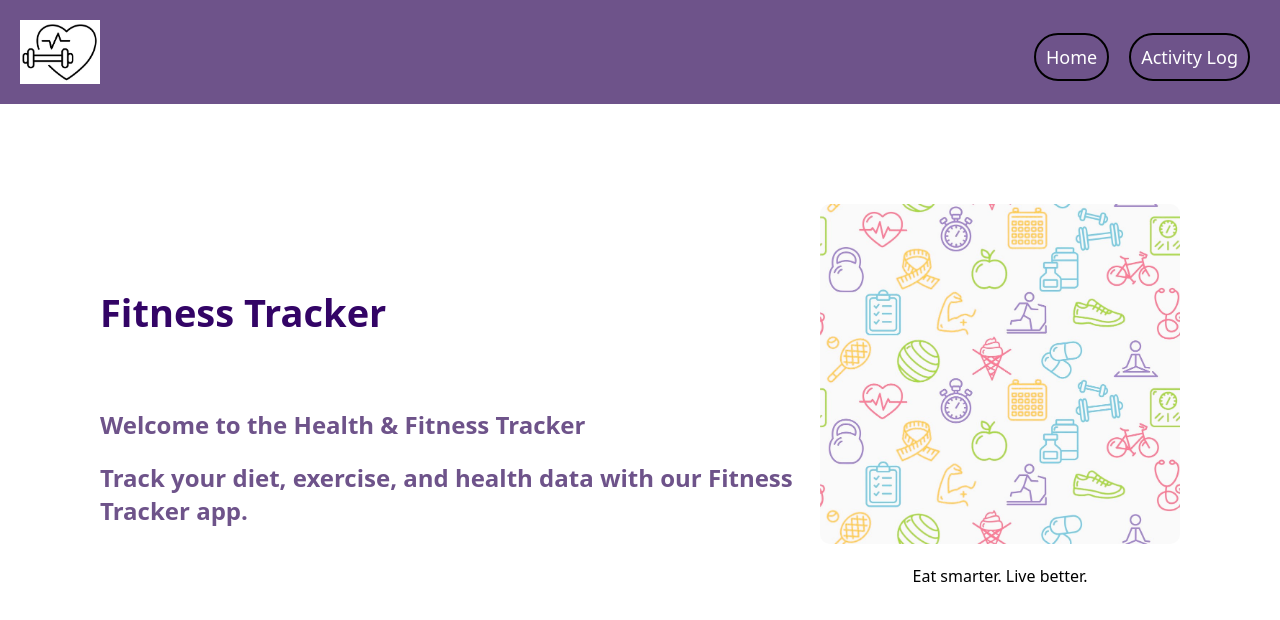
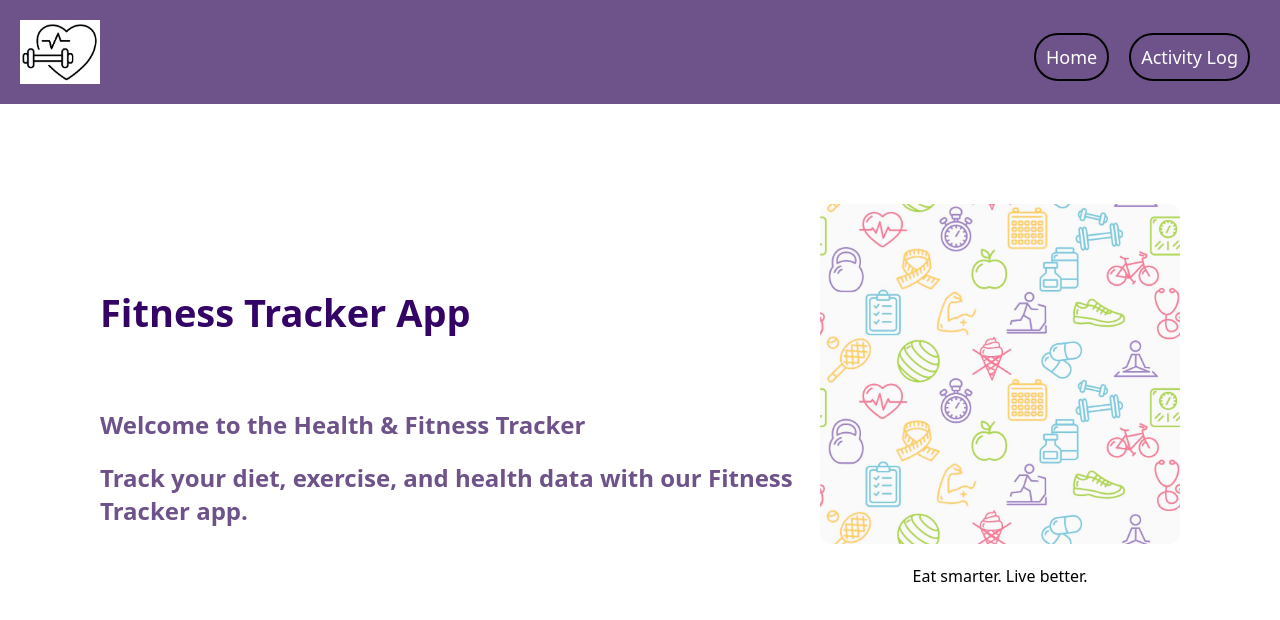
Before and after one commit to bayanwafa/Project2, a React (Create React App) app: page / in a window 1280 px wide. Shown: the top 620 px of the page. Built offline with nearby package versions, Linux system fonts and the light colour scheme.

Commit message:
deploy the app link

```diff
--- a/package.json
+++ b/package.json
@@ -1,6 +1,7 @@
 {
   "name": "fitness",
   "version": "0.1.0",
+  "homepage": "https://bayanwafa.github.io/Project2",
   "private": true,
   "dependencies": {
     "@testing-library/jest-dom": "^5.17.0",
@@ -14,6 +15,8 @@
     "web-vitals": "^2.1.4"
   },
   "scripts": {
+    "predeploy": "npm run build",
+    "deploy": "gh-pages -d build",
     "start": "react-scripts start",
     "build": "react-scripts build",
     "test": "react-scripts test",
@@ -36,5 +39,8 @@
       "last 1 firefox version",
       "last 1 safari version"
     ]
+  },
+  "devDependencies": {
+    "gh-pages": "^6.1.1"
   }
 }
--- a/src/components/home.js
+++ b/src/components/home.js
@@ -6,7 +6,7 @@ const Home = () => {
     <div className="homepage">
       {/* Text section */}
       <div className="text-section">
-        <h1>Fitness Tracker</h1>
+        <h1>Fitness Tracker App</h1>
         <h2>Welcome to the Health & Fitness Tracker</h2>
         <h2>Track your diet, exercise, and health data with our Fitness Tracker app.</h2>
       </div>
```
Also changed, not shown: 2 other files (tests, documents, lock files or other folders).
